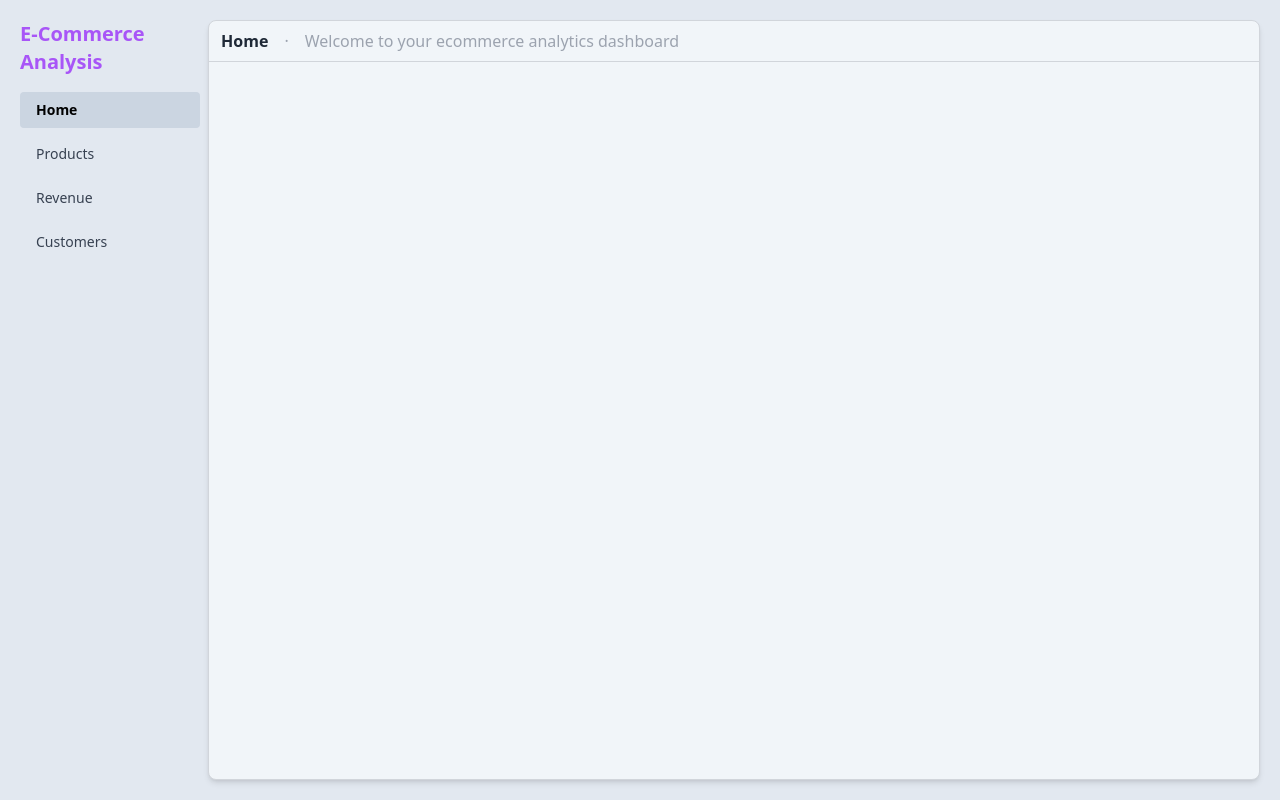
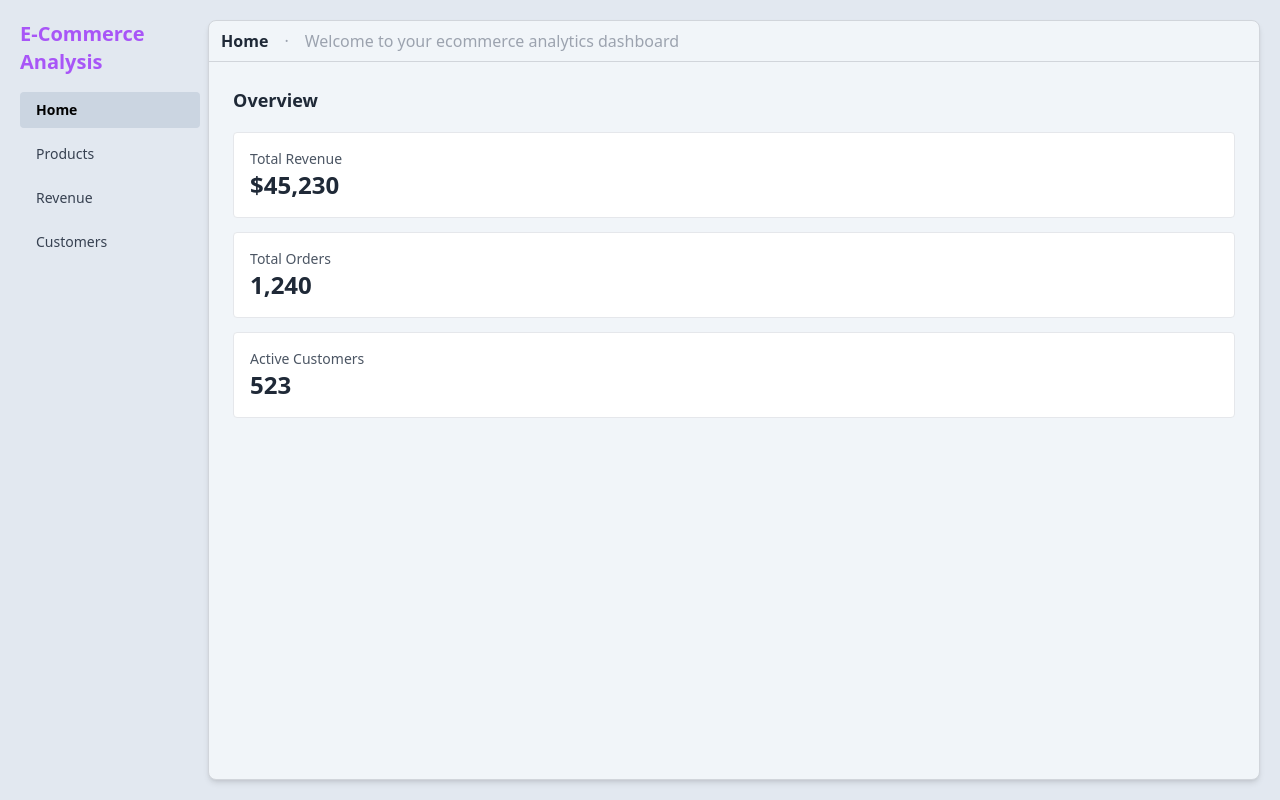
Before and after one commit to iamTMW/ecommerce-analytics-platform, a React (Create React App) app in the folder frontend/: page / in a window 1280 px wide. Built offline with nearby package versions, Linux system fonts and the light colour scheme.

Commit message:
render component based on page selected

```diff
--- a/frontend/src/pages/Dashboard.tsx
+++ b/frontend/src/pages/Dashboard.tsx
@@ -1,5 +1,6 @@
 import React, { useState } from 'react';
 import Sidebar from '../components/Sidebar';
+import TestHomepage from './TestHomepage';
 
 type PageKey = 'home' | 'products' | 'revenue' | 'customers';
 
@@ -25,18 +26,32 @@ export default function Dashboard() {
     },
   };
 
+  // add real pages or more here for each page key
+  const pageComponents: Partial<Record<PageKey, React.FC>> = {
+    home: TestHomepage,
+  };
+
   const currentPage = pageInfo[activePage];
+  const CurrentPageComponent = pageComponents[activePage];
 
   return (
     <div className="bg-slate-200 h-svh p-5 text-white flex gap-2">
       <Sidebar activePage={activePage} onPageChange={setActivePage} />
-      <div className="w-full bg-slate-100 h-full rounded-lg shadow-md border border-gray-300">
+      <div className="w-full bg-slate-100 h-full rounded-lg shadow-md border border-gray-300 flex flex-col">
         <div className="p-2 border-b border-gray-300 px-3 flex items-center gap-4">
           <p className="font-semibold text-gray-800">{currentPage.title}</p>
           <p className="text-gray-400">·</p>
           <p className="text-gray-400">{currentPage.description}</p>
         </div>
-        {/* Your page content goes here */}
+        <div className="flex-1 overflow-auto">
+          {CurrentPageComponent ? (
+            <CurrentPageComponent />
+          ) : (
+            <div className="p-6">
+              <p className="text-gray-600">Page coming soon...</p>
+            </div>
+          )}
+        </div>
       </div>
     </div>
   );
--- /dev/null
+++ b/frontend/src/pages/TestHomepage.tsx
@@ -0,0 +1,23 @@
+import React from 'react';
+
+export default function TestHomepage() {
+  return (
+    <div className="p-6">
+      <h3 className="text-lg font-semibold text-gray-800 mb-4">Overview</h3>
+      <div className="grid grid-cols-3 gap-4">
+        <div className="bg-white p-4 rounded border border-gray-200">
+          <p className="text-sm text-gray-600">Total Revenue</p>
+          <p className="text-2xl font-bold text-gray-800">$45,230</p>
+        </div>
+        <div className="bg-white p-4 rounded border border-gray-200">
+          <p className="text-sm text-gray-600">Total Orders</p>
+          <p className="text-2xl font-bold text-gray-800">1,240</p>
+        </div>
+        <div className="bg-white p-4 rounded border border-gray-200">
+          <p className="text-sm text-gray-600">Active Customers</p>
+          <p className="text-2xl font-bold text-gray-800">523</p>
+        </div>
+      </div>
+    </div>
+  );
+}
```
